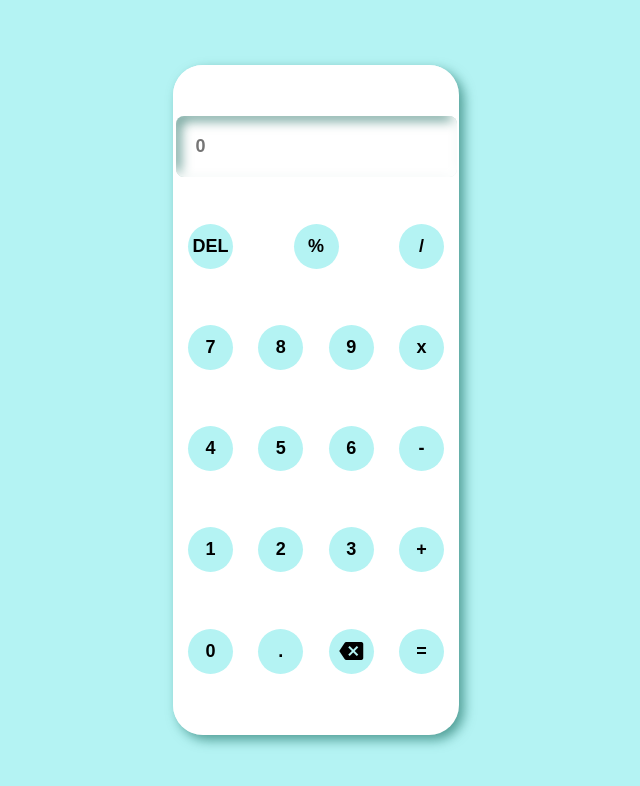
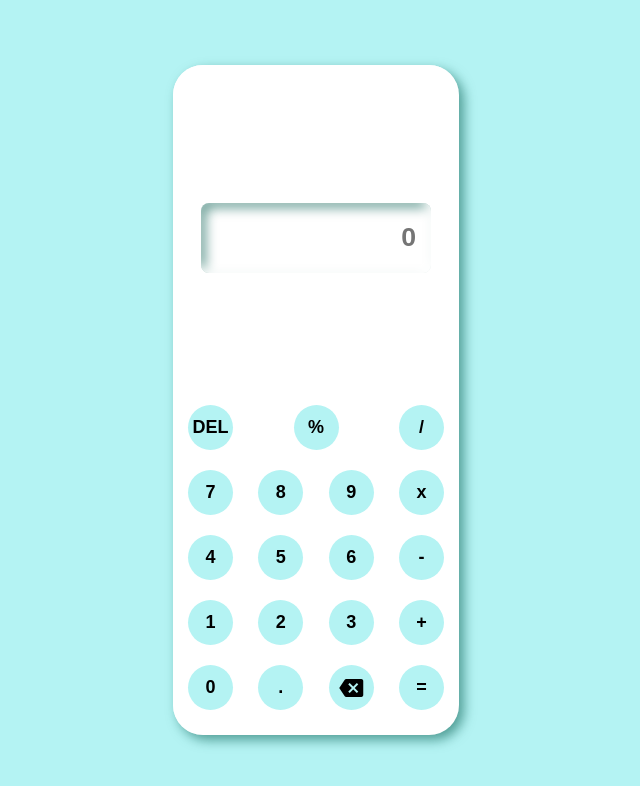
Before and after one commit to izudada/calculator_project, a plain HTML site: page index.html in a window 1280 px wide. Shown: the whole page, without its empty margins (324-964 px from the left). Drawn offline with Linux system fonts and the light colour scheme.

Commit message:
Edit input styling

```diff
--- a/main.css
+++ b/main.css
@@ -50,12 +50,16 @@ button{
 }
 
 input{
-    padding: 20px;
-    font-size: large;
+    padding: 0 0px;
+    font-size: 20pt;
+    width: 90%;
+    height: 70px;
+    text-align: end;
     font-weight: bold;
     background-color: #ffffff;
     border-radius: 8px;
     border: none;
     box-shadow: inset -5px -5px 12px #ffffff,
                 inset 5px 5px 12px rgba(6, 94, 79, 0.569);
+    margin: auto;
 }
```
